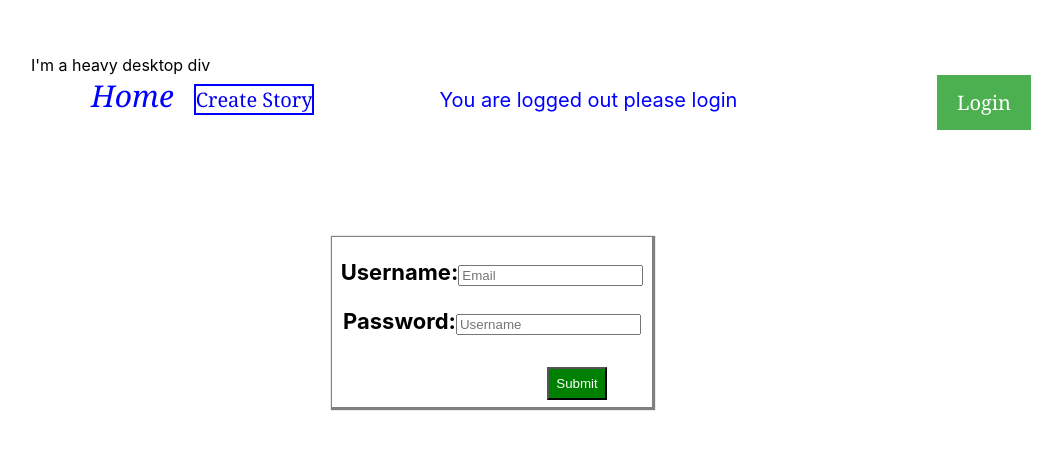
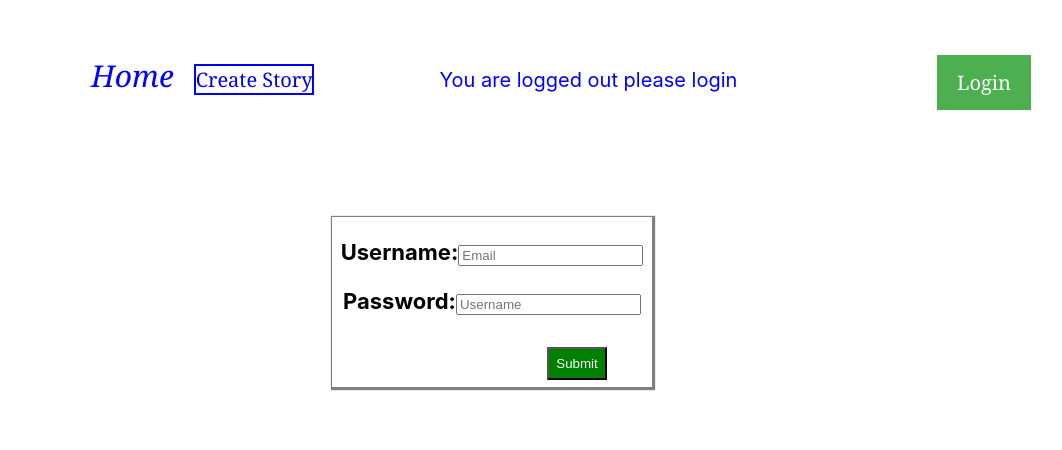
Before and after one commit to SRILAKSHMI576/Pepper_Cloud_Assignment, a React (Create React App) app: page /login-signup in a window 1280 px wide. Shown: the top 450 px of the page, without its empty margins (124-1186 px from the left). Built offline with nearby package versions, Linux system fonts and the light colour scheme.

Commit message:
Remove unnecessary text

```diff
--- a/src/App.js
+++ b/src/App.js
@@ -10,8 +10,8 @@ function App() {
   return (
     <div className="router">
       <div className="example">
-        <div className="mobile-only">I'm a fancy mobile div</div>
-        <div className="desktop-only">I'm a heavy desktop div</div>
+        <div className="mobile-only" />
+        <div className="desktop-only" />
       </div>
       <Router>
         <div className="links">
--- a/src/LoginSignup/LoginSignup.js
+++ b/src/LoginSignup/LoginSignup.js
@@ -17,7 +17,6 @@ class LoginSignup extends Component {
     });
   }
   render() {
-    // let buttonText = this.state.isLoggedIn ? "Log Out" : "Log In";
     let displayText = this.state.isLoggedIn ? (
       "hi"
     ) : (
@@ -37,7 +36,6 @@ class LoginSignup extends Component {
     );
     return (
       <div>
-        {/* <button onClick={this.handleClick}>{buttonText}</button> */}
         <h1>{displayText}</h1>
       </div>
     );
```
